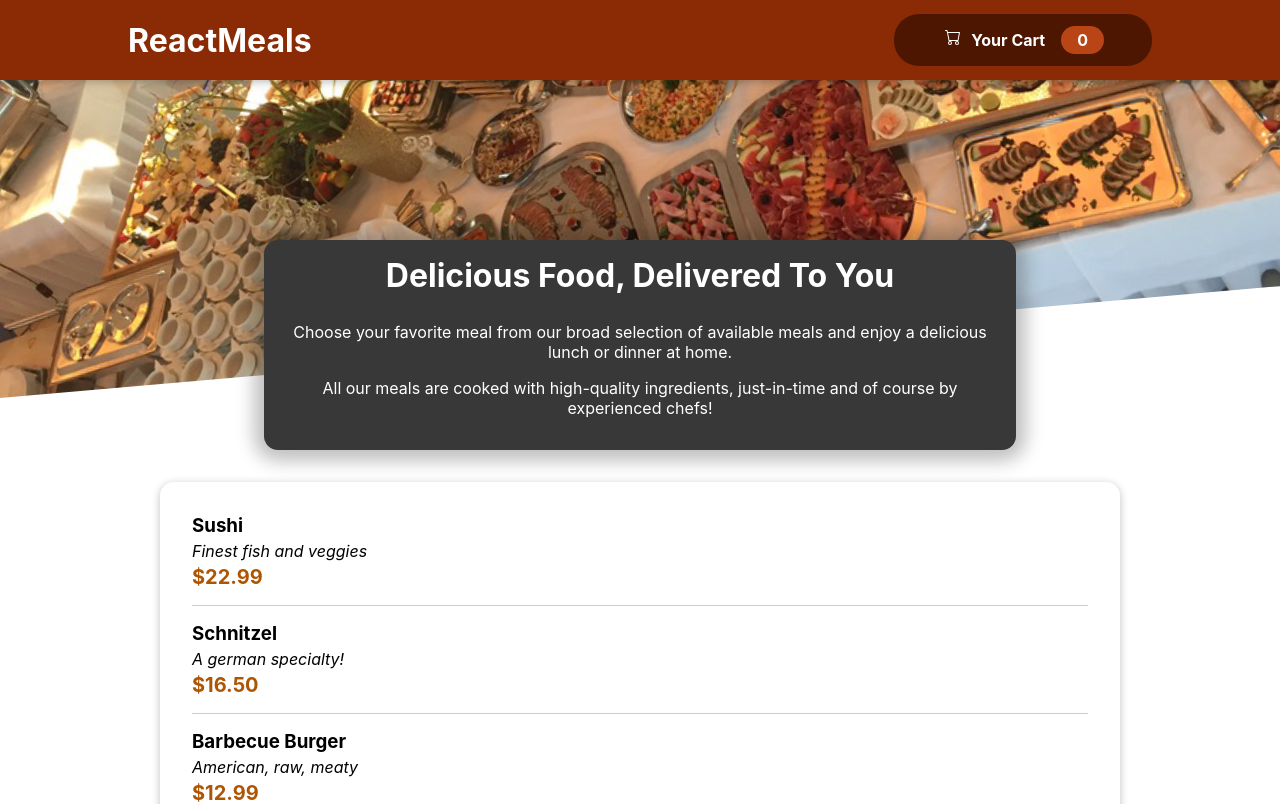
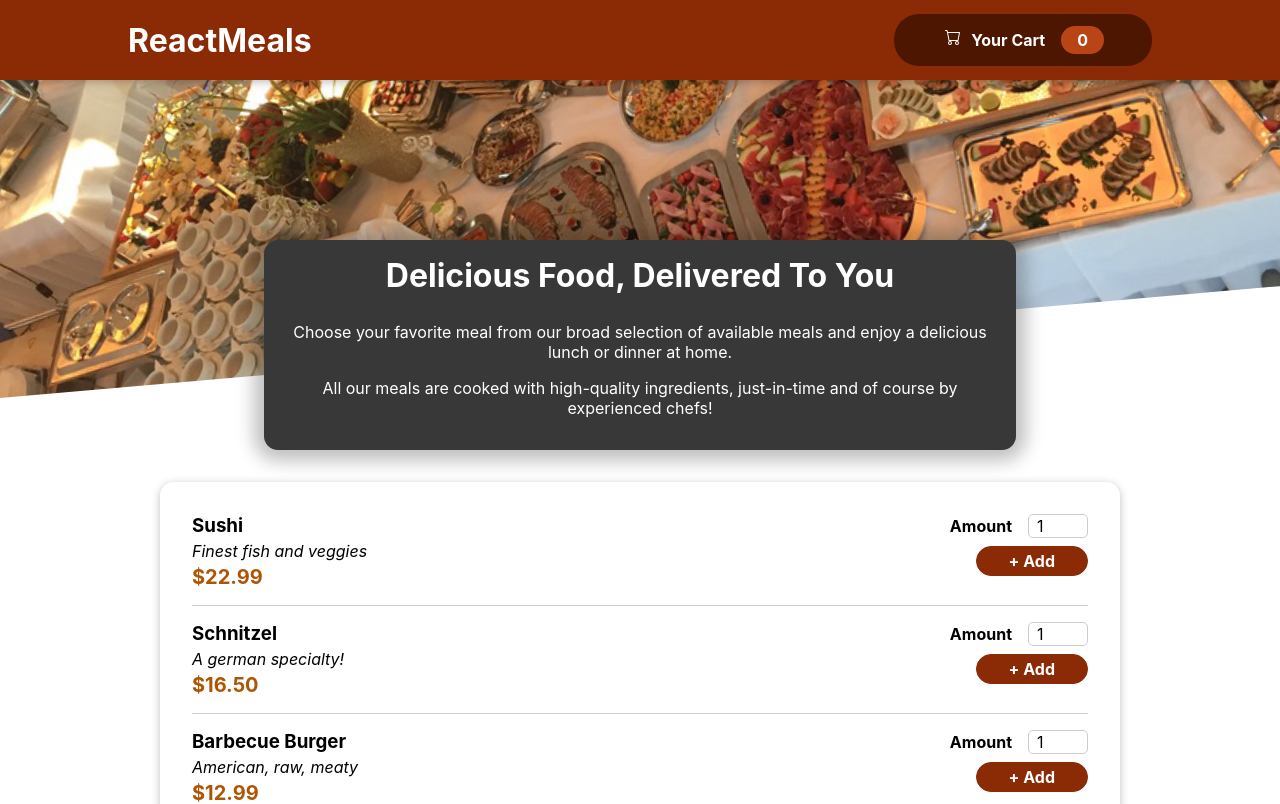
Before and after one commit to khaledrashad/FoodApp, a React (Create React App) app: page / in a window 1280 px wide. Shown: the top 804 px of the page. Built offline with nearby package versions, Linux system fonts and the light colour scheme.

Commit message:
Meal item form

```diff
--- /dev/null
+++ b/src/components/UI/Input.js
@@ -0,0 +1,12 @@
+import classes from "./Input.module.css"
+
+const Input = (props) => {
+    return (
+        <div className={classes.input}>
+            <label htmlFor={props.input.id}>{props.label}</label>
+            <input {...props.input}/>
+        </div>
+    );
+}
+
+export default Input;
--- /dev/null
+++ b/src/components/UI/Input.module.css
@@ -0,0 +1,18 @@
+.input {
+    display: flex;
+    align-items: center;
+    margin-bottom: 0.5rem;
+  }
+
+  .input label {
+    font-weight: bold;
+    margin-right: 1rem;
+  }
+
+  .input input {
+    width: 3rem;
+    border-radius: 5px;
+    border: 1px solid #ccc;
+    font: inherit;
+    padding-left: 0.5rem;
+  }
--- a/src/components/meals/MealItem.js
+++ b/src/components/meals/MealItem.js
@@ -1,17 +1,21 @@
-import classes from "./MealItem.module.css";
-
+import MealItemForm from './MealItemForm';
+import classes from './MealItem.module.css';
 
 const MealItem = (props) => {
   const price = `$${props.price.toFixed(2)}`;
+
   return (
-        <li>
-            <div className={classes.meal}>
+    <li className={classes.meal}>
+      <div>
         <h3>{props.name}</h3>
         <div className={classes.description}>{props.description}</div>
         <div className={classes.price}>{price}</div>
       </div>
+      <div>
+        <MealItemForm id={props.id} />
+      </div>
     </li>
   );
-}
+};
 
 export default MealItem;
--- a/src/components/meals/MealItem.module.css
+++ b/src/components/meals/MealItem.module.css
@@ -1,5 +1,6 @@
 .meal {
-    display: block;
+  display: flex;
+  justify-content: space-between;
   margin: 1rem;
   padding-bottom: 1rem;
   border-bottom: 1px solid #ccc;
--- /dev/null
+++ b/src/components/meals/MealItemForm.js
@@ -0,0 +1,23 @@
+import classes from "./MealItemForm.module.css"
+import Input from "../UI/Input";
+import { type } from "@testing-library/user-event/dist/type";
+
+const MealItemForm = (props) => {
+    return (
+        <form className={classes.form}>
+            <Input label='Amount'
+            input={{
+                min: "1",
+                max: "5",
+                defaultValue: "1",
+                step: "1",
+                id: "Amount",
+                type: "number"
+
+            }}/>
+            <button>+ Add</button>
+        </form>
+    );
+}
+
+export default MealItemForm;
--- /dev/null
+++ b/src/components/meals/MealItemForm.module.css
@@ -0,0 +1,20 @@
+.form {
+    text-align: right;
+  }
+
+  .form button {
+    font: inherit;
+    cursor: pointer;
+    background-color: #8a2b06;
+    border: 1px solid #8a2b06;
+    color: white;
+    padding: 0.25rem 2rem;
+    border-radius: 20px;
+    font-weight: bold;
+  }
+
+  .form button:hover,
+  .form button:active {
+    background-color: #641e03;
+    border-color: #641e03;
+  }
```
Lines whose indentation alone changed are shown as unchanged.
